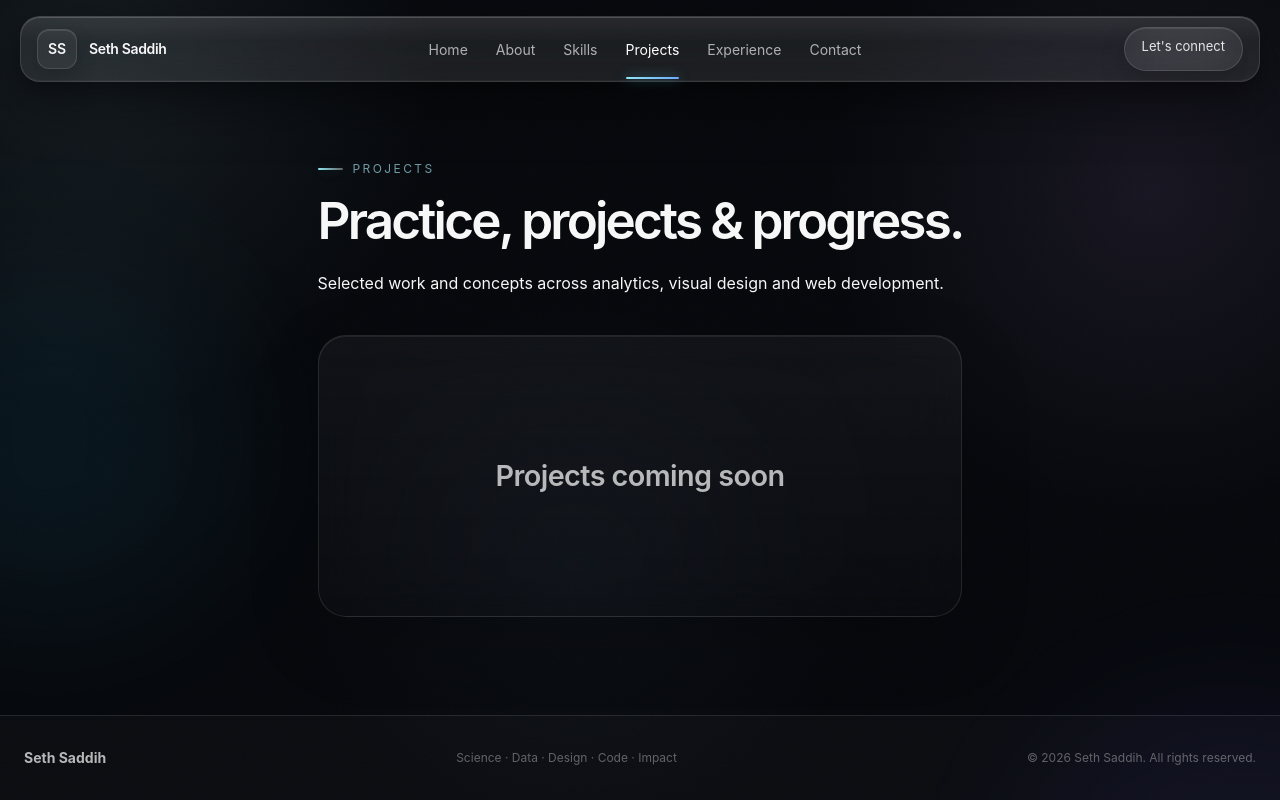
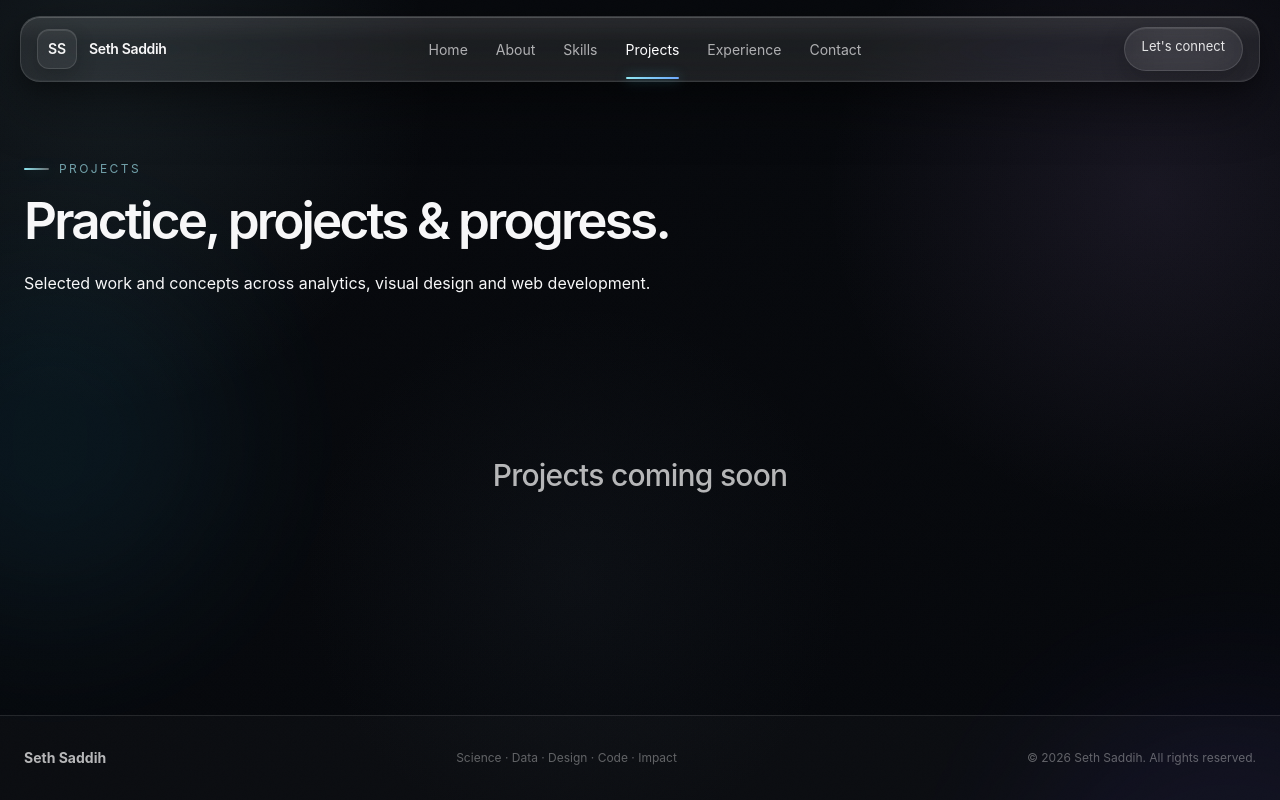
Before and after one commit to sethsaddih/sethsaddih.com, a Next.js app: page /projects in a window 1280 px wide. Built offline with nearby package versions, Linux system fonts and the light colour scheme.

Commit message:
Show Projects coming soon while keeping filters

```diff
--- a/app/projects/page.tsx
+++ b/app/projects/page.tsx
@@ -1,2 +1,54 @@
-import { ProjectsPage } from "@/components/Portfolio";
-export default function Projects() { return <ProjectsPage />; }
+"use client";
+
+import { useState } from "react";
+import { Footer, SiteHeader } from "@/components/Portfolio";
+
+const filters = ["All", "Web", "Data", "Design"] as const;
+
+export default function Projects() {
+  const [filter, setFilter] = useState<(typeof filters)[number]>("All");
+
+  return (
+    <main id="top" className="page-frame relative flex min-h-screen flex-col overflow-x-clip">
+      <div className="page-glow pointer-events-none absolute inset-0 -z-10" aria-hidden="true">
+        <span className="ambient ambient-one" />
+        <span className="ambient ambient-two" />
+        <span className="ambient ambient-three" />
+      </div>
+
+      <SiteHeader active="Projects" />
+
+      <section className="mx-auto w-full max-w-360 px-4 pb-20 pt-32 sm:px-6 lg:pb-24 lg:pt-40">
+        <div className="flex flex-col gap-6 sm:flex-row sm:items-end sm:justify-between">
+          <div>
+            <div className="section-title-row"><span /> <p>Projects</p></div>
+            <h1 className="section-heading mt-4">Practice, projects &amp; progress.</h1>
+            <p className="page-lead mt-6 max-w-2xl">Selected work and concepts across analytics, visual design and web development.</p>
+          </div>
+
+          <div className="filter-row" role="group" aria-label="Filter projects">
+            {filters.map((item) => (
+              <button
+                key={item}
+                type="button"
+                className={filter === item ? "filter active" : "filter"}
+                onClick={() => setFilter(item)}
+                aria-pressed={filter === item}
+              >
+                {item}
+              </button>
+            ))}
+          </div>
+        </div>
+
+        <div className="flex min-h-[320px] items-center justify-center pt-10" aria-live="polite">
+          <p className="text-center text-2xl font-medium tracking-tight text-white/70 sm:text-3xl">
+            Projects coming soon
+          </p>
+        </div>
+      </section>
+
+      <Footer />
+    </main>
+  );
+}
```
